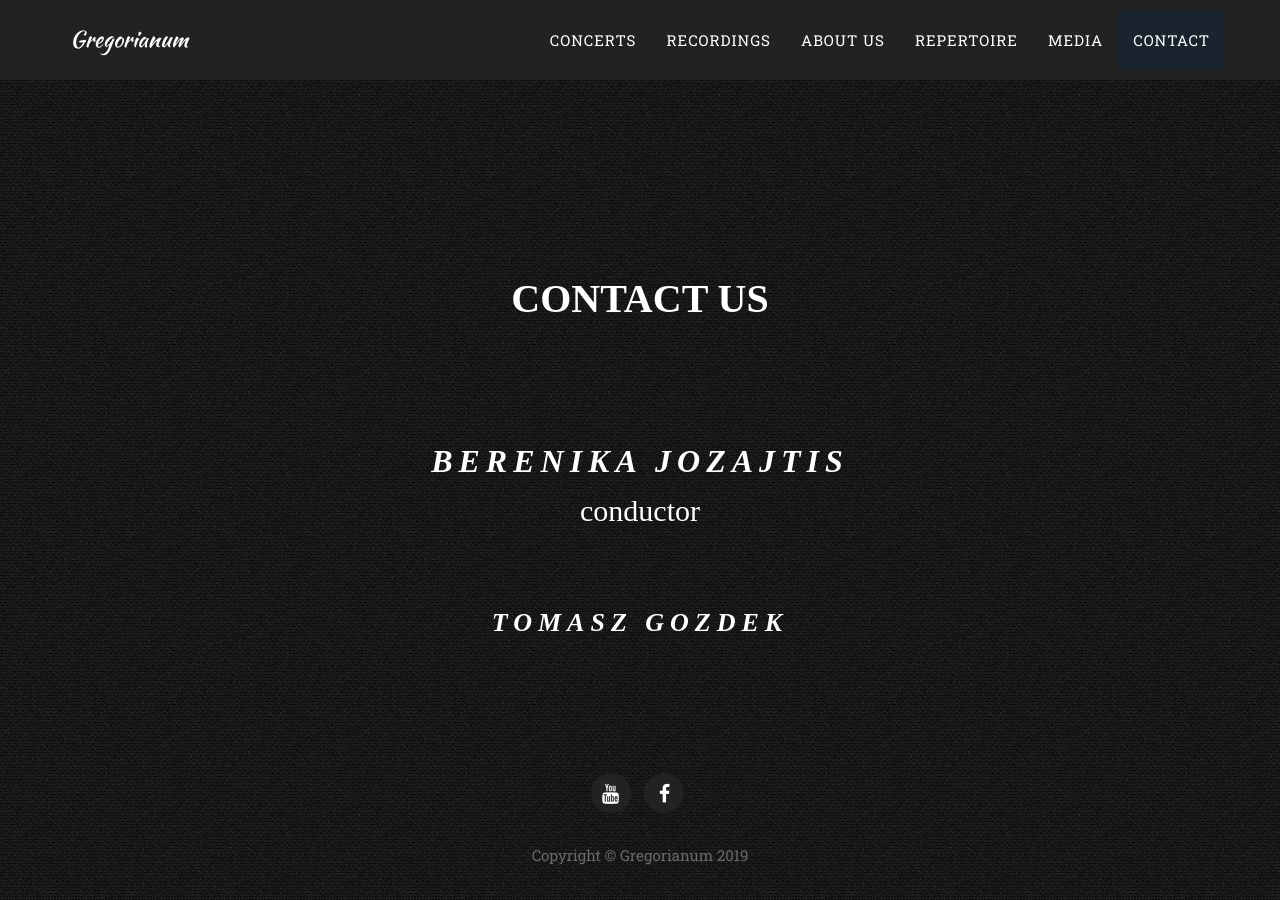
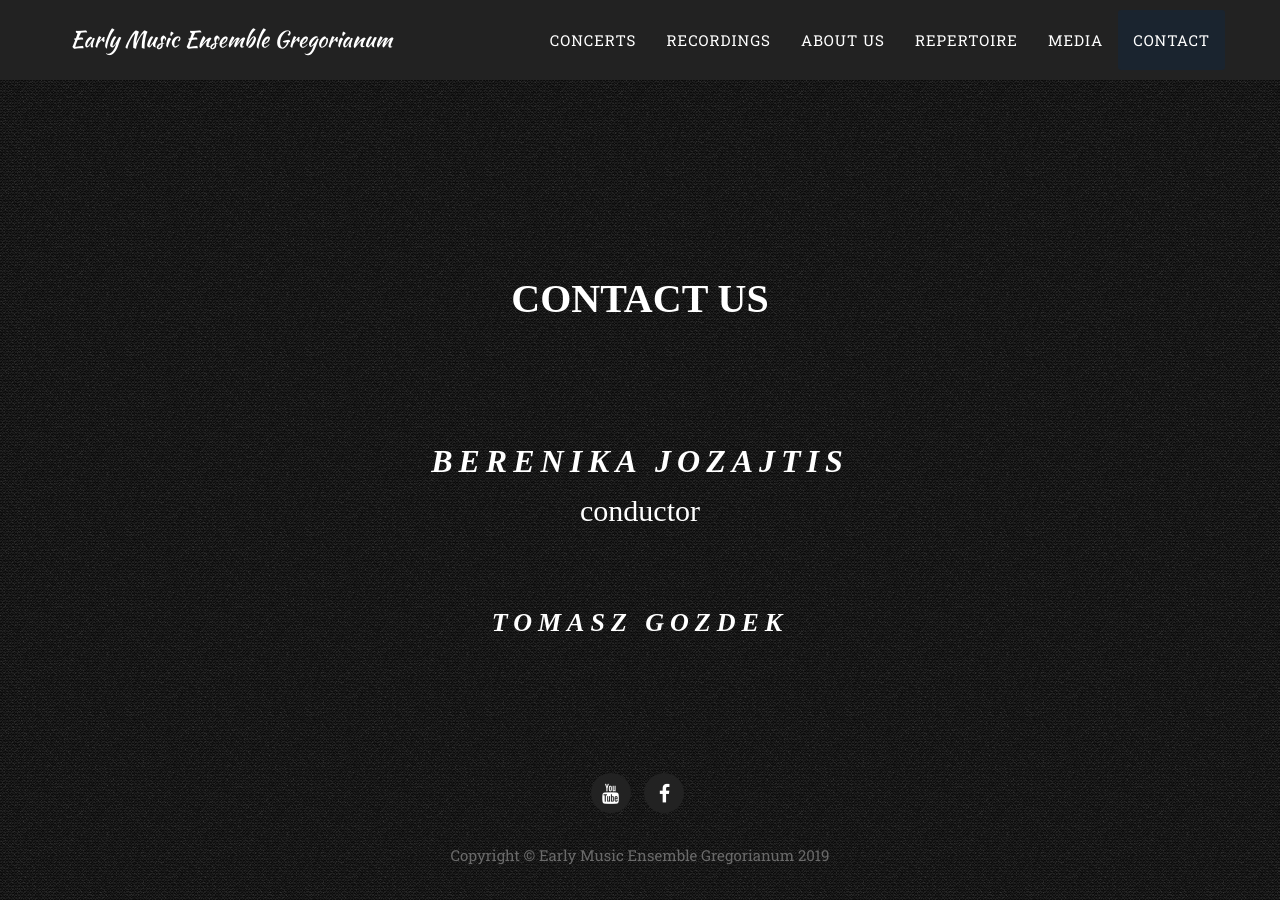
Before and after one commit to tomgozdek/tomgozdek.github.io, a Jekyll site: the page built from index.html, in a window 1280 px wide and 900 px high, scrolled down 4340 px. Built offline with Jekyll 4.4.1, drawn with Linux system fonts in a browser that asks for light colours; some web fonts are replaced; some of the changed lines change nothing that is shown.

Commit message:
Update site config, add description

```diff
--- a/_config.yml
+++ b/_config.yml
@@ -13,12 +13,10 @@
 # you will see them accessed via {{ site.title }}, {{ site.email }}, and so on.
 # You can create any custom variable you would like, and they will be accessible
 # in the templates via {{ site.myvariable }}.
-title: Gregorianum
+title: Early Music Ensemble Gregorianum
 email: your-email@example.com
 description: >- # this means to ignore newlines until "baseurl:"
-  Write an awesome description for your new site here. You can edit this
-  line in _config.yml. It will appear in your document head meta (for
-  Google search results) and in your feed.xml site description.
+  Site of Men's vocal group Gregorianum - Early Music Ensemble
 baseurl: "" # the subpath of your site, e.g. /blog
 url: "" # the base hostname & protocol for your site, e.g. http://example.com
 twitter_username: jekyllrb
```
